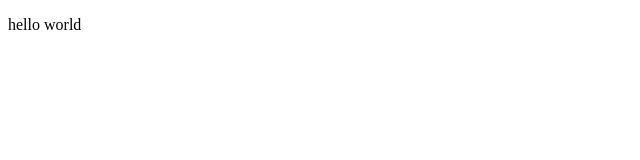
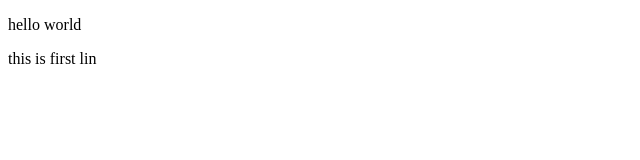
Before and after one commit to Divyanshmt/modiDemo, a plain HTML site: page index.html in a window 1280 px wide. Shown: the full height of the page, 0-640 px from the left. Drawn offline with Linux system fonts and the light colour scheme.

Commit message:
initial commit2

```diff
--- a/index.html
+++ b/index.html
@@ -11,6 +11,7 @@
 <body>
     <div>
         <p>hello world</p>
+        <p>this is first lin</p>
     </div>
 </body>
 
```
